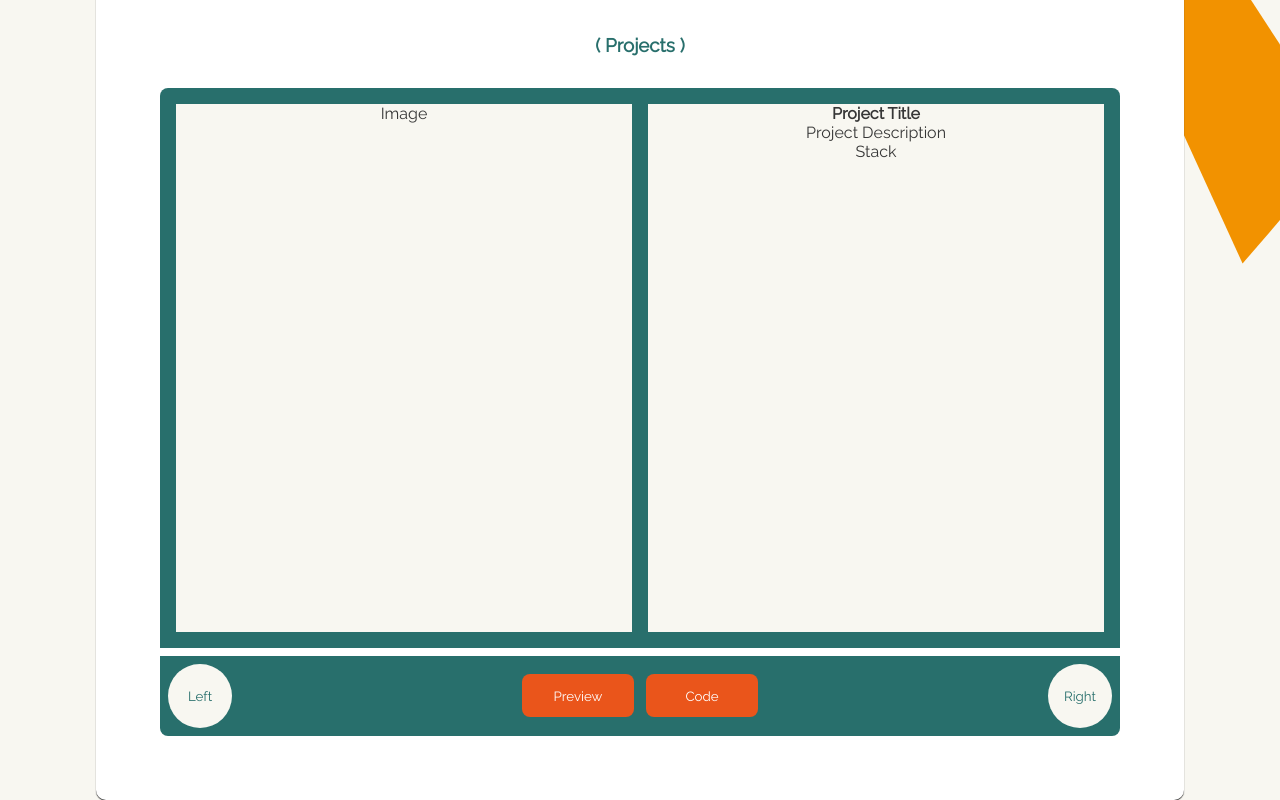
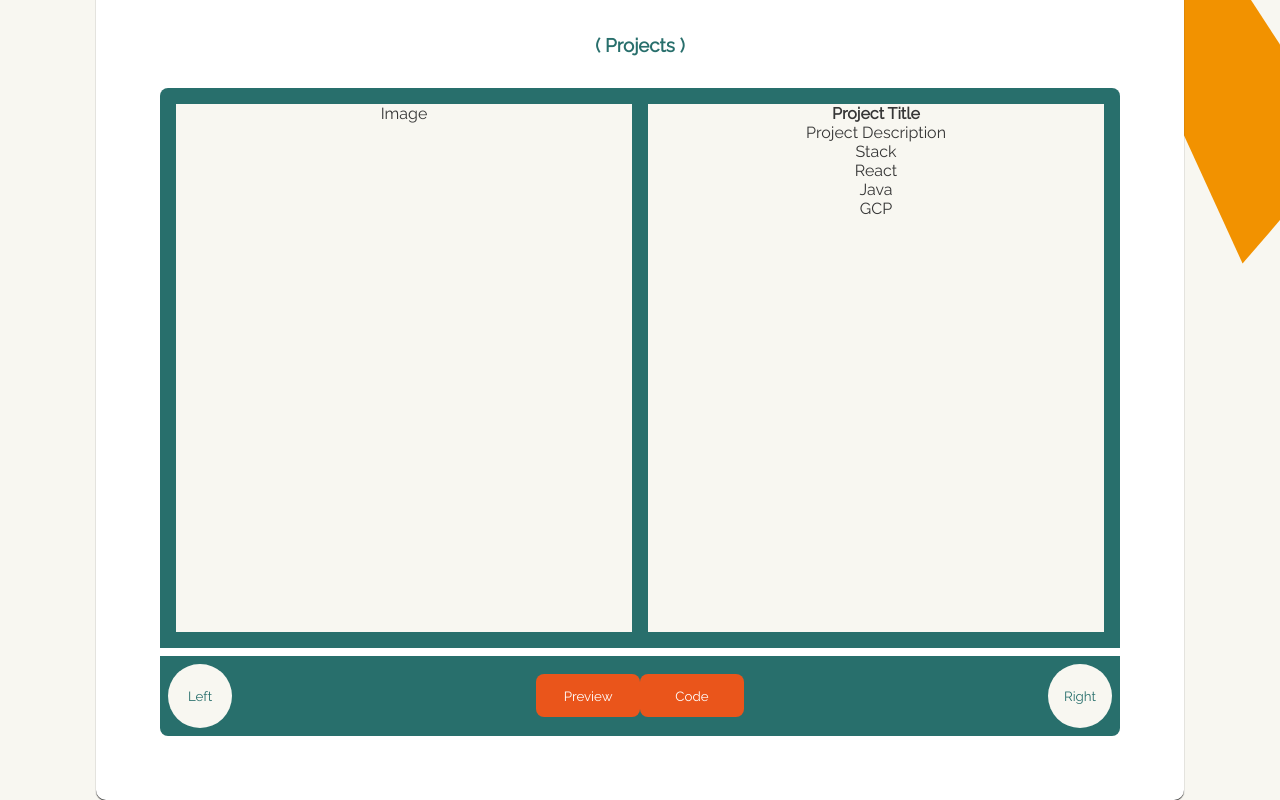
Before and after one commit to Andy-Reynolds/portfolio, a React (Create React App) app: page / in a window 1280 px wide. Shown: the part 854-1654 px from the top of the page. Built offline with nearby package versions, Linux system fonts and the light colour scheme.

Commit message:
working on mapping through stack tools for each project

```diff
--- a/src/components/Projects/Projects.jsx
+++ b/src/components/Projects/Projects.jsx
@@ -1,6 +1,6 @@
 // import React, { useState } from "react";
 import "./Projects.scss";
-// import projects from "../../assets/projects/projects";
+import projects from "../../assets/projects/projects";
 
 const Projects = () => {
   // const [counter, setCounter] = useState(0);
@@ -21,6 +21,10 @@ const Projects = () => {
   //   }
   // };
 
+  const stackCards = projects[0].stack.map((tool) => <div>{tool}</div>);
+
+  console.log(stackCards);
+
   return (
     <div className="projects">
       <h3 className="projects__heading">( Projects )</h3>
@@ -30,7 +34,7 @@ const Projects = () => {
           <div className="projects__info">
             <h4 className="projects__title">Project Title</h4>
             <p className="projects__description">Project Description</p>
-            <div className="projects__stack">Stack</div>
+            <div className="projects__stack">Stack {stackCards}</div>
           </div>
         </div>
         <div className="projects__tile--lower">
--- a/src/components/Projects/Projects.scss
+++ b/src/components/Projects/Projects.scss
@@ -104,7 +104,7 @@
     &__buttons-container {
       flex-direction: row;
       align-items: center;
-      width: 25%;
+      width: 22%;
     }
 
     &__button {
```
